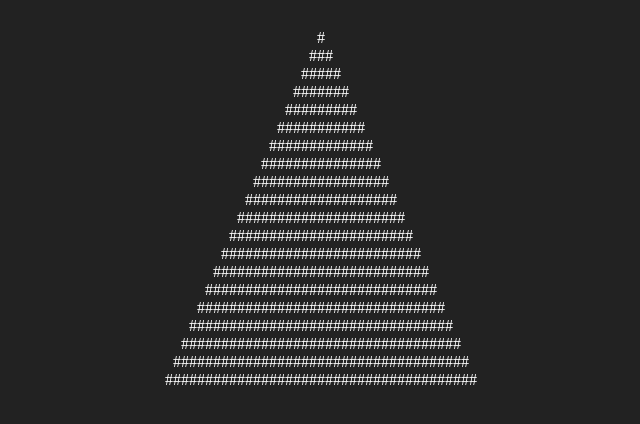
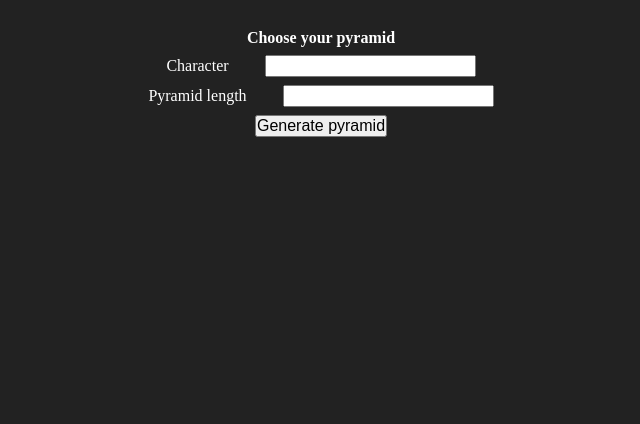
Before and after one commit to Axelhrdz/FCC-Pyramid-Generator, a plain HTML site: page index.html in a window 1280 px wide. Shown: the part 58-482 px from the top of the page, without its empty margins (319-959 px from the left). Drawn offline with Linux system fonts and the light colour scheme.

Commit message:
finshing functionality of the piramid

```diff
--- a/index.html
+++ b/index.html
@@ -8,6 +8,19 @@
 </head>
 <body>
     <h1>Pyramid Generator</h1>
+
+    <form class="pyrForm">
+        <h2>Choose your pyramid</h2>
+        <div>
+            <label for="pyrText">Character</label>
+            <input type="pyrText" id="pyrText" name="pyrText">
+        </div>
+        <div>
+            <label for="pyrLength">Pyramid length</label>
+            <input type="number" name="pyrLength" id="pyrLength">
+        </div>
+        <button type="submit" id="pyrSubmit">Generate pyramid</button>
+    </form>
 
     <div class="container">
         <ul class="pyramid">
--- a/script.js
+++ b/script.js
@@ -2,16 +2,36 @@
 const container = document.querySelector('.container');
 const pyramid = document.querySelector('.pyramid');
 const row = document.querySelector('.row');
+const form = document.querySelector('.pyrForm');
+const pyrText = document.getElementById('pyrText');
+const pyrLength = document.getElementById('pyrLength');
+const submitButton = document.getElementById('pyrSubmit');
 
 console.log(container);
 console.log(pyramid);
 console.log(row);
+console.log(form);
+console.log(pyrText);
+console.log(pyrLength);
+console.log(submitButton);
 
 
 //Function #1
-const character = '#';
+let character;
 const rows = [];
-const counter = 20;
+let counter;
+
+
+
+//Submiting form and getting values
+form.addEventListener('submit', function(e){
+    e.preventDefault();
+
+    character = pyrText.value.trim();
+    counter = pyrLength.value;
+
+    console.log(character);
+    console.log(counter);
 
     function creatingRows(counter){
         for(let i = 0; i < counter; i++){
@@ -37,3 +57,5 @@ function loginCharacters(array, char){
     }
 
     loginCharacters(rows, character);
+
+})
--- a/styles.css
+++ b/styles.css
@@ -19,6 +19,13 @@ li{
 }
 
 /* Pyramid container */
+.pyrForm{
+    margin-top: 2rem;
+    display: flex;
+    flex-direction: column;
+    align-items: center;
+    gap: 0.5rem;
+}
 .container{
     margin-top: 2rem;
 }
```
Lines whose indentation alone changed are shown as unchanged.
